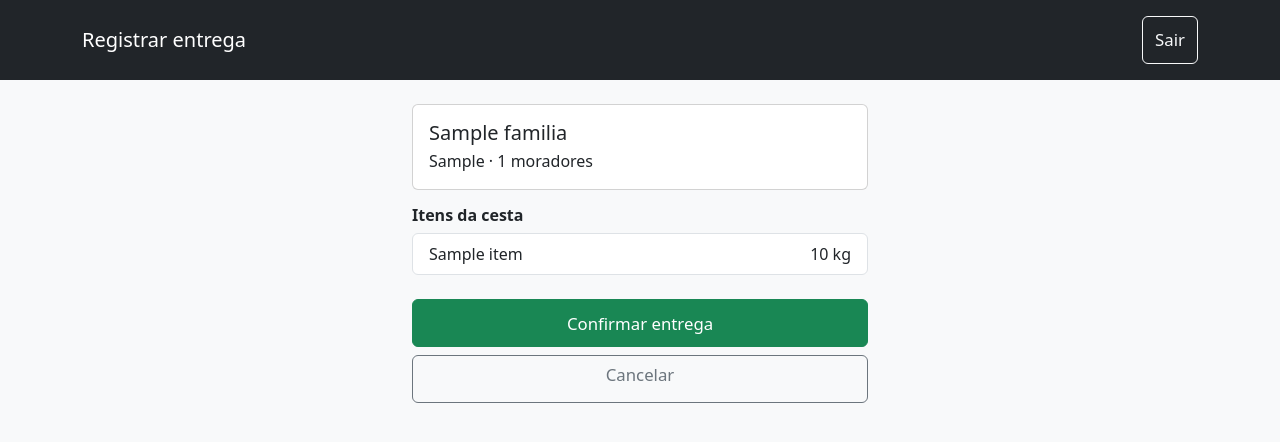
After one commit to GiovanniRamos11/cestas-solidarias, a Django app: page /entrega/1/ in a window 1280 px wide. The commit adds this page. Shown: the top 442 px of the page. Run offline with Django 5.2, Linux system fonts and the light colour scheme; a user stored in the database is signed in; tables that the repository leaves empty hold one stand-in row (values such as "Sample post").

Commit message:
feat: adiciona telas de confirmacao e resultado da entrega

```diff
--- /dev/null
+++ b/cestas/templates/cestas/entrega.html
@@ -0,0 +1,27 @@
+{% extends "cestas/base.html" %}
+{% block titulo %}Registrar entrega{% endblock %}
+{% block cabecalho %}Registrar entrega{% endblock %}
+{% block conteudo %}
+<div class="card mb-3">
+  <div class="card-body">
+    <h2 class="h5 mb-1">{{ familia.nome_responsavel }}</h2>
+    <p class="mb-0">{{ familia.endereco }} · {{ familia.numero_moradores }} moradores</p>
+  </div>
+</div>
+
+<h3 class="h6 fw-bold">Itens da cesta</h3>
+<ul class="list-group mb-4">
+  {% for item in itens %}
+  <li class="list-group-item d-flex justify-content-between">
+    <span>{{ item.nome }}</span>
+    <span>{{ item.quantidade_na_cesta }} {{ item.unidade }}</span>
+  </li>
+  {% endfor %}
+</ul>
+
+<form method="post">
+  {% csrf_token %}
+  <button type="submit" class="btn btn-success w-100 mb-2">Confirmar entrega</button>
+  <a href="{% url 'inicio' %}" class="btn btn-outline-secondary w-100">Cancelar</a>
+</form>
+{% endblock %}
--- a/cestas/templates/cestas/inicio.html
+++ b/cestas/templates/cestas/inicio.html
@@ -18,6 +18,7 @@
       <p class="fw-bold text-success">✔ Já recebeu em {{ familia.recebeu_em|date:"d/m" }}</p>
       {% else %}
       <p class="fw-bold text-secondary">○ Ainda não recebeu</p>
+      <a href="{% url 'entrega' familia.id %}" class="btn btn-success w-100">Registrar entrega</a>
       {% endif %}
     </div>
   </div>
--- a/cestas/urls.py
+++ b/cestas/urls.py
@@ -7,4 +7,5 @@ urlpatterns = [
     path("", views.inicio, name="inicio"),
     path("login/", auth_views.LoginView.as_view(), name="login"),
     path("sair/", auth_views.LogoutView.as_view(), name="logout"),
+    path("entrega/<int:familia_id>/", views.entrega, name="entrega"),
 ]
--- a/cestas/views.py
+++ b/cestas/views.py
@@ -1,10 +1,11 @@
 import unicodedata
 
 from django.contrib.auth.decorators import login_required
-from django.shortcuts import render
+from django.shortcuts import get_object_or_404, render
 from django.utils import timezone
 
-from .models import Entrega, Familia
+from .models import Entrega, Familia, Item
+from .servicos import EntregaDuplicada, EstoqueInsuficiente, registrar_entrega
 
 
 def _sem_acento(texto):
@@ -34,3 +35,30 @@ def inicio(request):
         "cestas/inicio.html",
         {"termo": termo, "resultados": resultados},
     )
+
+
+@login_required
+def entrega(request, familia_id):
+    familia = get_object_or_404(Familia, pk=familia_id, ativa=True)
+
+    if request.method == "POST":
+        try:
+            registrar_entrega(familia, request.user)
+        except EntregaDuplicada as erro:
+            return render(
+                request,
+                "cestas/resultado.html",
+                {"familia": familia, "tipo": "duplicada", "data": erro.data_anterior},
+            )
+        except EstoqueInsuficiente as erro:
+            return render(
+                request,
+                "cestas/resultado.html",
+                {"familia": familia, "tipo": "estoque", "item": erro.item},
+            )
+        return render(
+            request, "cestas/resultado.html", {"familia": familia, "tipo": "sucesso"}
+        )
+
+    itens = Item.objects.filter(ativo=True, quantidade_na_cesta__gt=0).order_by("nome")
+    return render(request, "cestas/entrega.html", {"familia": familia, "itens": itens})
```
Also changed, not shown: cestas/templates/cestas/resultado.html (added, +22 -0 lines).
